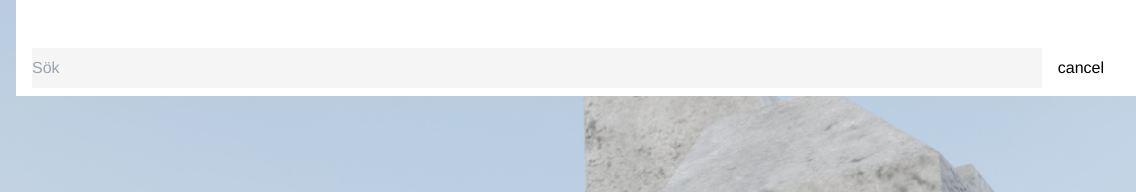
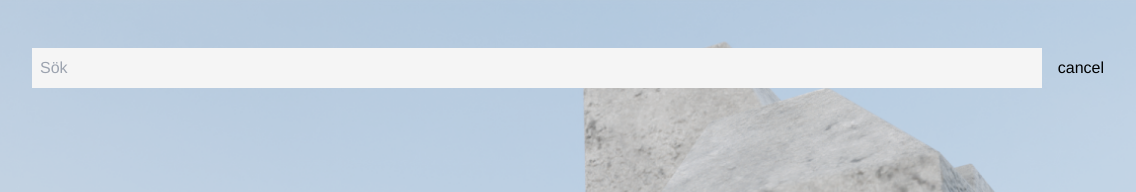
Before and after one commit to AxelEnghamre/Naturally, a website: page index.html in a window 1280 px wide. Both pictures are taken after a click on the button "Sök". Shown: the top 192 px of the page, 144-1280 px from the left. Drawn offline with Linux system fonts and the light colour scheme.

Commit message:
update search overlay

```diff
--- a/index.html
+++ b/index.html
@@ -70,7 +70,7 @@
         <button class="w-32 h-10 px-4 bg-glass sm:flex hidden flex-row items-center gap-2"
         id="serachBtn"
         >
-          <img src="/assets/icons/search.svg" alt="search icon">
+          <img src="/assets/icons/search.svg" alt="search icon" class=" h-1/2 w-auto">
           Sök
         </button>
         <div class="sm:relative absolute left-0 bottom-0 sm:w-fit w-full sm:h-fit h-32 sm:bg-transparent bg-spaceGey sm:block flex justify-end items-center sm:p-0 px-4">
@@ -97,10 +97,10 @@
         </button>
       </div>
 
-      <div class="absolute inset-0 w-full h-full sm:mx-40 mx-7 sm:pl-4 sm:pr-48 pr-14 pb-2 bg-white hidden items-end justify-end gap-4"
+      <div class="absolute inset-0 w-full h-full sm:mx-40 mx-0 sm:pl-4 sm:pr-48 px-7 pb-2 sm:bg-inherit bg-white hidden items-end justify-end gap-4"
         id="searchOverlay"
       >
-        <input type="search" placeholder="Sök" class="grow bg-glass h-10">
+        <input type="search" placeholder="Sök" class="grow bg-glass h-10 px-2">
         <button class="mb-2">cancel</button>
       </div>
     </nav>
--- a/scripts/menu.js
+++ b/scripts/menu.js
@@ -73,6 +73,7 @@ const searchOverlayCancel = searchOverlay.querySelector('button');
 searchOverlayCancel.addEventListener('click', () => {
     searchOverlay.classList.toggle('flex');
     searchOverlay.classList.toggle('hidden');
+    menu.classList.toggle('opacity-0');
 });
 
 
@@ -83,8 +84,10 @@ const serachBtnMobile = document.querySelector('#serachBtnMobile');
 serachBtn.addEventListener('click', () => {
     searchOverlay.classList.toggle('flex');
     searchOverlay.classList.toggle('hidden');
+    menu.classList.toggle('opacity-0');
 });
 serachBtnMobile.addEventListener('click', () => {
     searchOverlay.classList.toggle('flex');
     searchOverlay.classList.toggle('hidden');
+    menu.classList.toggle('opacity-100');
 });
```
Also changed, not shown: dist/output.css.
